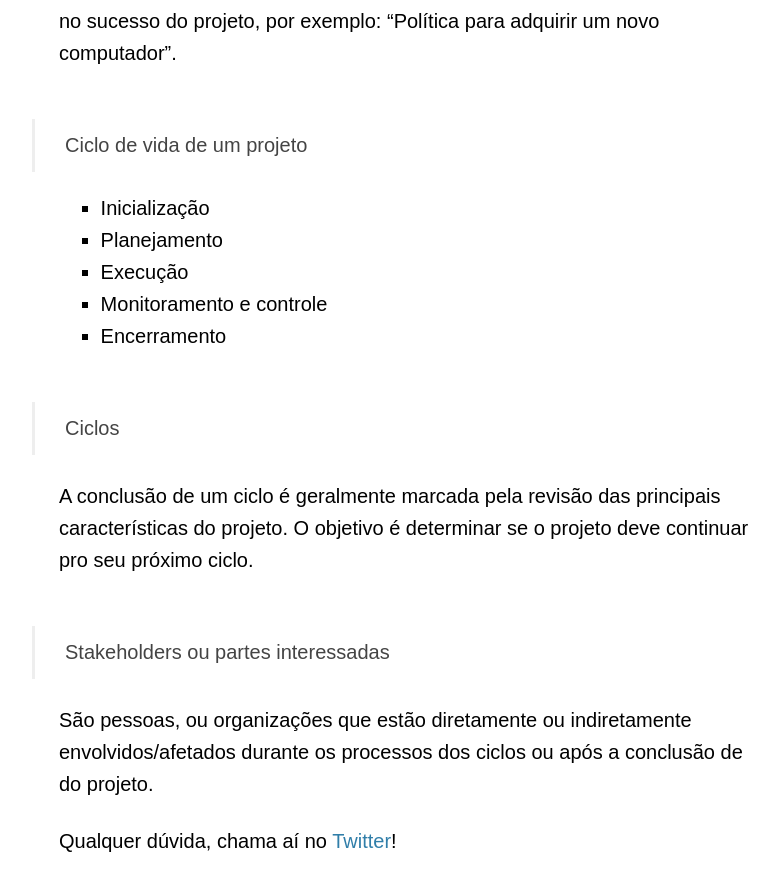
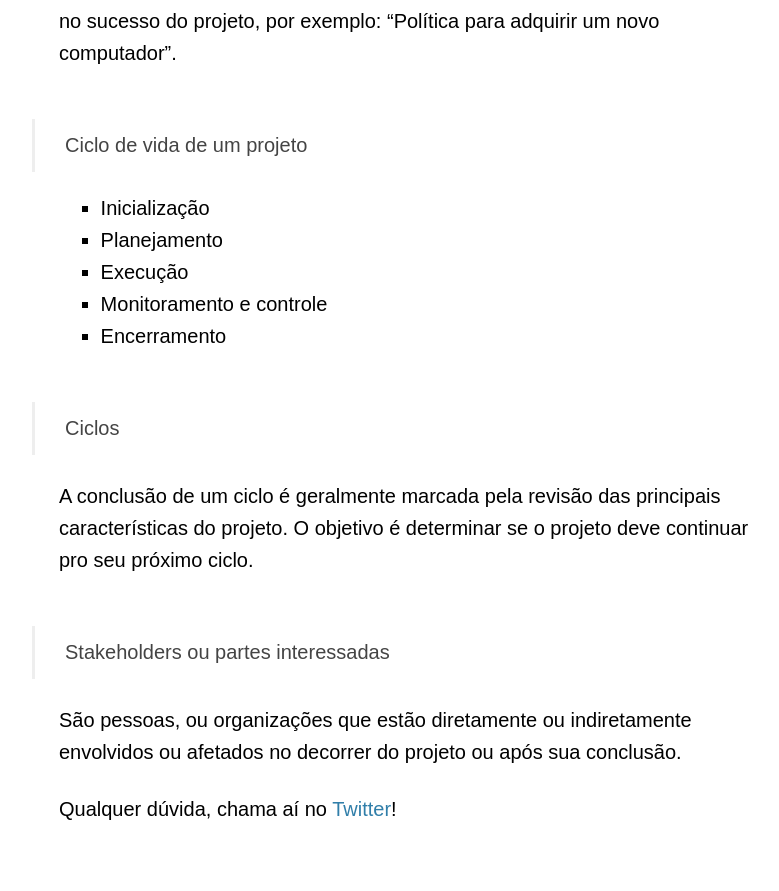
Before and after one commit to fabriciomrkonell/fabriciomrkonell, a Jekyll site: the page built from _posts/2015-04-06-gerencia-de-projetos.markdown, in a window 1280 px wide and 900 px high, scrolled down 949 px. Shown: the top 891 px of the window, without its empty margins (231-1010 px from the left). Built offline with Jekyll 4.4.1, drawn with Linux system fonts in a browser that asks for light colours; some web fonts are replaced; Markdown is read by kramdown in place of the engine named in the settings; comment, search, counter and statistics services are not loaded; after the commit the page ends 1817 px from its top, so only the background shows below that.

Commit message:
Update 2015-04-06-gerencia-de-projetos.markdown

```diff
--- a/_posts/2015-04-06-gerencia-de-projetos.markdown
+++ b/_posts/2015-04-06-gerencia-de-projetos.markdown
@@ -24,6 +24,6 @@ Requisito é uma característica ou função que o sistema deve prover pra sanar
 A conclusão de um ciclo é geralmente marcada pela revisão das principais características do projeto. O objetivo é determinar se o projeto deve continuar pro seu próximo ciclo.
 
 <h3>Stakeholders ou partes interessadas</h3>
-São pessoas, ou organizações que estão diretamente ou indiretamente envolvidos/afetados durante os processos dos  ciclos ou após a conclusão de do projeto.
+São pessoas, ou organizações que estão diretamente ou indiretamente envolvidos ou afetados no decorrer do projeto ou após sua conclusão.
 
 Qualquer dúvida, chama aí no <a href="https://twitter.com/realronchi" target="blank">Twitter</a>!
```
